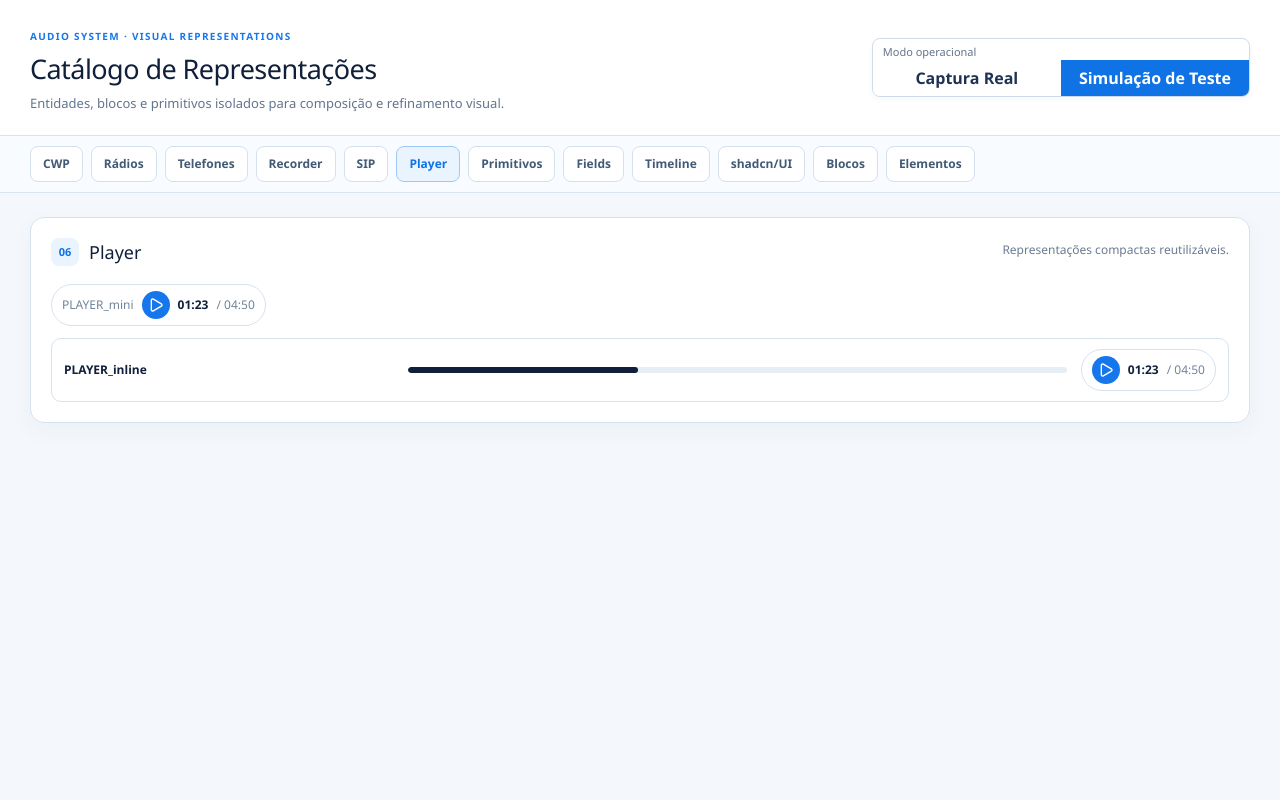
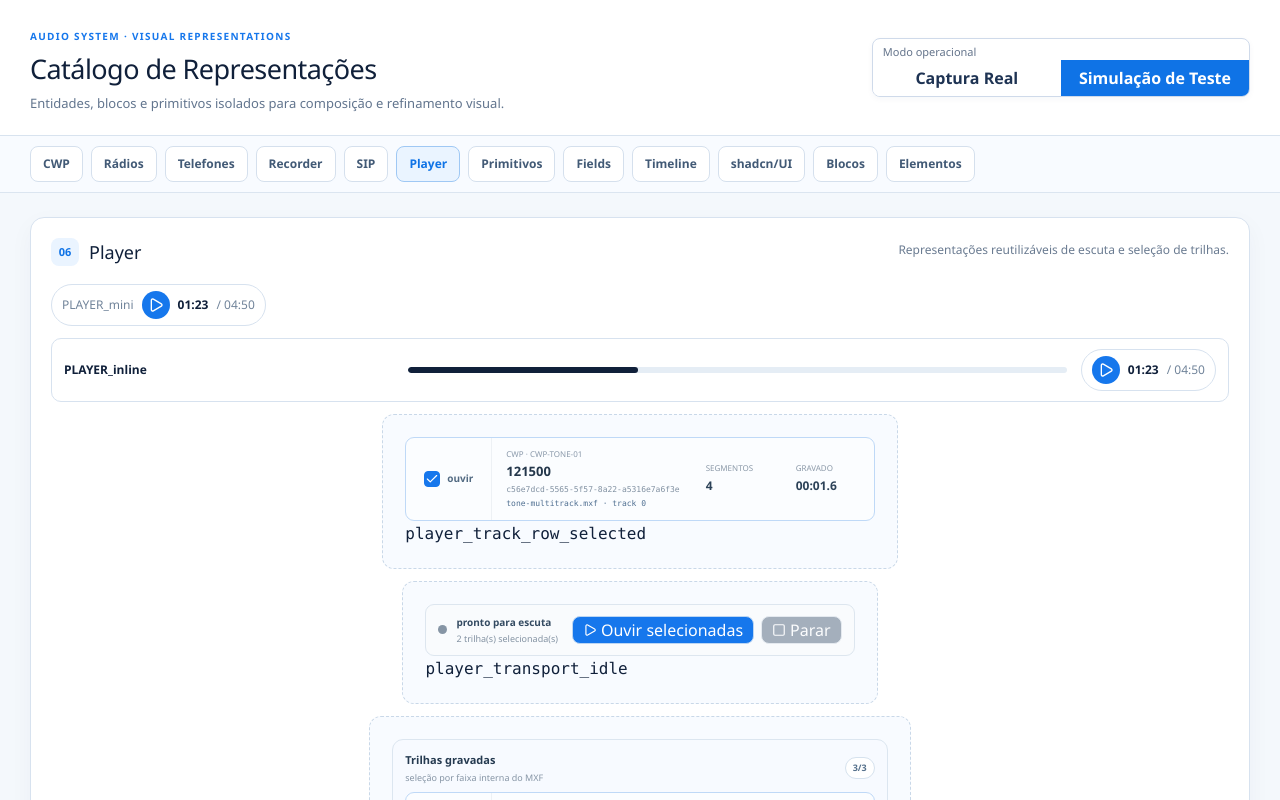
Before and after one commit to delmacy/audio-system, a React (Vite) app in the folder web/player-app/: page / in a window 1280 px wide. Both pictures are taken after a click on the button "Player". Shown: the top 800 px of the page. Built offline with nearby package versions, Linux system fonts and the light colour scheme.

Commit message:
feat(frontend): compose reusable player track selection

```diff
--- a/web/player-app/src/App.css
+++ b/web/player-app/src/App.css
@@ -1436,3 +1436,161 @@ button:focus-visible,input:focus-visible,select:focus-visible,[role=slider]:focu
   font-size:8px;
   font-family:ui-monospace,SFMono-Regular,Consolas,monospace;
 }
+
+
+/* Player composition primitives */
+.rep-player-track-row{
+  display:grid;
+  grid-template-columns:86px minmax(0,1fr) 90px 90px;
+  align-items:center;
+  min-height:78px;
+  border:1px solid #dfe7ef;
+  border-radius:9px;
+  background:#fff;
+  overflow:hidden;
+}
+.rep-player-track-row.selected{border-color:#bfd9f7;background:#fbfdff}
+.rep-player-track-row.muted{opacity:.62}
+.rep-player-track-check{
+  display:flex;
+  align-items:center;
+  justify-content:center;
+  gap:7px;
+  height:100%;
+  border-right:1px solid #edf1f5;
+  font-size:10px;
+  font-weight:700;
+  color:#526a82;
+}
+.rep-player-track-main{
+  min-width:0;
+  display:grid;
+  gap:2px;
+  padding:10px 14px;
+}
+.rep-player-track-main small{
+  color:#8a99aa;
+  font-size:8px;
+  text-transform:uppercase;
+}
+.rep-player-track-main strong{
+  color:#24374b;
+  font-size:13px;
+}
+.rep-player-track-main code{
+  overflow:hidden;
+  text-overflow:ellipsis;
+  white-space:nowrap;
+  color:#8090a1;
+  font-size:8px;
+}
+.rep-player-track-file{
+  color:#4f6f91;
+  font-family:ui-monospace,SFMono-Regular,Consolas,monospace;
+  font-size:8px;
+}
+.rep-player-track-stat{
+  display:grid;
+  gap:3px;
+  padding:0 12px;
+}
+.rep-player-track-stat span{
+  color:#8b99a8;
+  font-size:8px;
+  text-transform:uppercase;
+}
+.rep-player-track-stat strong{
+  color:#2c4258;
+  font-size:12px;
+}
+.rep-player-transport{
+  display:flex;
+  align-items:center;
+  justify-content:space-between;
+  gap:14px;
+  padding:10px 12px;
+  border:1px solid #dde6ef;
+  border-radius:9px;
+  background:#f9fbfd;
+}
+.rep-player-transport-status{
+  display:flex;
+  align-items:center;
+  gap:9px;
+}
+.rep-player-transport-status>span{
+  width:9px;
+  height:9px;
+  border-radius:50%;
+  background:#8695a5;
+}
+.rep-player-transport-status>span.playing{background:#1fa45d}
+.rep-player-transport-status>span.loading{
+  background:#7c5ce0;
+  animation:dataSourcePulse 1.2s ease-in-out infinite;
+}
+.rep-player-transport-status>div{
+  display:grid;
+  gap:2px;
+}
+.rep-player-transport-status strong{
+  color:#344b62;
+  font-size:10px;
+}
+.rep-player-transport-status small{
+  color:#8392a2;
+  font-size:9px;
+}
+.rep-player-transport-actions{
+  display:flex;
+  gap:7px;
+}
+.rep-player-track-selection{
+  display:grid;
+  gap:8px;
+  padding:12px;
+  border:1px solid #dce6f0;
+  border-radius:11px;
+  background:#f7faff;
+}
+.rep-player-track-selection>header{
+  display:flex;
+  align-items:center;
+  justify-content:space-between;
+  gap:12px;
+}
+.rep-player-track-selection>header>div{
+  display:grid;
+  gap:2px;
+}
+.rep-player-track-selection>header strong{
+  color:#253a50;
+  font-size:11px;
+}
+.rep-player-track-selection>header small{
+  color:#8695a5;
+  font-size:9px;
+}
+.rep-player-track-selection>header>span{
+  padding:3px 7px;
+  border:1px solid #d6e2ee;
+  border-radius:999px;
+  background:#fff;
+  color:#56718c;
+  font-size:9px;
+  font-weight:700;
+}
+.rep-player-track-selection-list{
+  display:grid;
+  gap:6px;
+}
+@media(max-width:850px){
+  .rep-player-track-row{
+    grid-template-columns:72px minmax(0,1fr);
+  }
+  .rep-player-track-stat{display:none}
+  .rep-player-transport{
+    align-items:flex-start;
+    flex-direction:column;
+  }
+}
--- a/web/player-app/src/features/components/ComponentCatalogView.tsx
+++ b/web/player-app/src/features/components/ComponentCatalogView.tsx
@@ -5,7 +5,7 @@ import { RadioFull, RadioSummary, RadioThumb, RadioThumbEdit } from '@/represent
 import { TelephoneFull, TelephoneSummary, TelephoneThumb, TelephoneThumbEdit } from '@/representations/telephone'
 import { RecorderFull, RecorderStatus, RecorderSummary, RecorderThumb, RecorderThumbEdit } from '@/representations/recorder'
 import { SipFull, SipStatus, SipSummary, SipThumb, SipThumbEdit } from '@/representations/sip'
-import { PlayerInline, PlayerMini } from '@/representations/player'
+import { PlayerInline, PlayerMini, PlayerTrackRow, PlayerTrackSelection, PlayerTransport } from '@/representations/player'
 import { ModeSwitch } from '@/features/simulator/elements/ModeSwitch'
 import { SummaryCard } from '@/features/simulator/elements/SummaryCard'
 import { PrimitiveCatalogSection } from '@/features/components/PrimitiveCatalogSection'
@@ -148,10 +148,62 @@ export function ComponentCatalogView({ mode, status, events }: {
       </section>}
 
       {catalogTab === 'player' && <section className="catalog-section">
-        <div className="catalog-section-title"><div><span>06</span><h2>Player</h2></div><p>Representações compactas reutilizáveis.</p></div>
+        <div className="catalog-section-title"><div><span>06</span><h2>Player</h2></div><p>Representações reutilizáveis de escuta e seleção de trilhas.</p></div>
         <div className="rep-showcase-stack">
           <PlayerMini label="PLAYER_mini" current="01:23" duration="04:50" />
           <PlayerInline label="PLAYER_inline" />
+
+          <article className="catalog-isolated" id="player_track_row_selected">
+            <PlayerTrackRow
+              label="121500"
+              group="CWP · CWP-TONE-01"
+              logicalTrackUUID="c56e7dcd-5565-5f57-8a22-a5316e7a6f3e"
+              mxfName="tone-multitrack.mxf"
+              trackIndex={0}
+              segmentCount={4}
+              duration="00:01.6"
+              selected
+            />
+            <code>player_track_row_selected</code>
+          </article>
+
+          <article className="catalog-isolated" id="player_transport_idle">
+            <PlayerTransport selectedCount={2} />
+            <code>player_transport_idle</code>
+          </article>
+
+          <article className="catalog-isolated" id="player_track_selection_panel">
+            <PlayerTrackSelection tracks={[
+              {
+                label: '121500',
+                group: 'CWP · CWP-TONE-01',
+                logicalTrackUUID: 'c56e7dcd-5565-5f57-8a22-a5316e7a6f3e',
+                mxfName: 'tone-multitrack.mxf',
+                trackIndex: 0,
+                segmentCount: 4,
+                duration: '00:01.6',
+              },
+              {
+                label: '118700',
+                group: 'CWP · CWP-TONE-02',
+                logicalTrackUUID: '0b2c1947-e74d-5329-b4a2-b1619dc7ddf7',
+                mxfName: 'tone-multitrack.mxf',
+                trackIndex: 1,
+                segmentCount: 3,
+                duration: '00:02.1',
+              },
+              {
+                label: '050',
+                group: 'TEL · TEL-TONE-01',
+                logicalTrackUUID: '50704123-cd89-5099-a060-87d80b64021f',
+                mxfName: 'tone-multitrack.mxf',
+                trackIndex: 2,
+                segmentCount: 2,
+                duration: '00:02.0',
+              },
+            ]} />
+            <code>player_track_selection_panel</code>
+          </article>
         </div>
       </section>}
 
--- /dev/null
+++ b/web/player-app/src/representations/player/PlayerTrackRow.tsx
@@ -0,0 +1,54 @@
+import { ThemedCheckbox } from '@/components/themed-ui'
+
+export type PlayerTrackRowProps = {
+  label: string
+  group: string
+  logicalTrackUUID: string
+  mxfName: string
+  trackIndex: number
+  segmentCount: number
+  duration: string
+  selected: boolean
+  onSelectedChange?: (selected: boolean) => void
+}
+
+export function PlayerTrackRow({
+  label,
+  group,
+  logicalTrackUUID,
+  mxfName,
+  trackIndex,
+  segmentCount,
+  duration,
+  selected,
+  onSelectedChange,
+}: PlayerTrackRowProps) {
+  return <article className={`rep-player-track-row ${selected ? 'selected' : 'muted'}`}>
+    <label className="rep-player-track-check">
+      <ThemedCheckbox
+        color={selected ? 'blue' : 'gray'}
+        checked={selected}
+        onCheckedChange={value => onSelectedChange?.(value === true)}
+        aria-label={`${selected ? 'Remover' : 'Adicionar'} ${label} da escuta`}
+      />
+      <span>ouvir</span>
+    </label>
+
+    <div className="rep-player-track-main">
+      <small>{group}</small>
+      <strong>{label}</strong>
+      <code title={logicalTrackUUID}>{logicalTrackUUID}</code>
+      <span className="rep-player-track-file">{mxfName} · track {trackIndex}</span>
+    </div>
+
+    <div className="rep-player-track-stat">
+      <span>segmentos</span>
+      <strong>{segmentCount}</strong>
+    </div>
+
+    <div className="rep-player-track-stat">
+      <span>gravado</span>
+      <strong>{duration}</strong>
+    </div>
+  </article>
+}
--- /dev/null
+++ b/web/player-app/src/representations/player/PlayerTrackSelection.tsx
@@ -0,0 +1,47 @@
+import { useMemo, useState } from 'react'
+import { PlayerTrackRow, type PlayerTrackRowProps } from './PlayerTrackRow'
+import { PlayerTransport } from './PlayerTransport'
+
+export type PlayerTrackSelectionProps = {
+  tracks: Omit<PlayerTrackRowProps, 'selected' | 'onSelectedChange'>[]
+}
+
+export function PlayerTrackSelection({ tracks }: PlayerTrackSelectionProps) {
+  const [selected, setSelected] = useState<string[]>(tracks.map(track => track.logicalTrackUUID))
+  const [playing, setPlaying] = useState(false)
+
+  const selectedCount = useMemo(
+    () => tracks.filter(track => selected.includes(track.logicalTrackUUID)).length,
+    [tracks, selected],
+  )
+
+  return <section className="rep-player-track-selection">
+    <header>
+      <div>
+        <strong>Trilhas gravadas</strong>
+        <small>seleção por faixa interna do MXF</small>
+      </div>
+      <span>{selectedCount}/{tracks.length}</span>
+    </header>
+
+    <div className="rep-player-track-selection-list">
+      {tracks.map(track => <PlayerTrackRow
+        key={track.logicalTrackUUID}
+        {...track}
+        selected={selected.includes(track.logicalTrackUUID)}
+        onSelectedChange={checked => setSelected(current =>
+          checked
+            ? Array.from(new Set([...current, track.logicalTrackUUID]))
+            : current.filter(id => id !== track.logicalTrackUUID),
+        )}
+      />)}
+    </div>
+
+    <PlayerTransport
+      playing={playing}
+      selectedCount={selectedCount}
+      onPlay={() => setPlaying(true)}
+      onStop={() => setPlaying(false)}
+    />
+  </section>
+}
--- /dev/null
+++ b/web/player-app/src/representations/player/PlayerTransport.tsx
@@ -0,0 +1,53 @@
+import { Pause, Play, Square } from 'lucide-react'
+import { ThemedButton } from '@/components/themed-ui'
+
+export type PlayerTransportProps = {
+  playing?: boolean
+  loading?: boolean
+  selectedCount?: number
+  onPlay?: () => void
+  onStop?: () => void
+}
+
+export function PlayerTransport({
+  playing = false,
+  loading = false,
+  selectedCount = 0,
+  onPlay,
+  onStop,
+}: PlayerTransportProps) {
+  return <div className="rep-player-transport">
+    <div className="rep-player-transport-status">
+      <span className={playing ? 'playing' : loading ? 'loading' : ''} />
+      <div>
+        <strong>{playing ? 'reproduzindo' : loading ? 'preparando áudio' : 'pronto para escuta'}</strong>
+        <small>{selectedCount} trilha(s) selecionada(s)</small>
+      </div>
+    </div>
+
+    <div className="rep-player-transport-actions">
+      <ThemedButton
+        id="button_blue_icon_play"
+        color="blue"
+        size="sm"
+        onClick={onPlay}
+        disabled={loading || selectedCount === 0}
+        aria-label={playing ? 'Reiniciar reprodução' : 'Reproduzir trilhas selecionadas'}
+      >
+        {playing ? <Pause size={15} /> : <Play size={15} />}
+        {loading ? 'Preparando...' : playing ? 'Reiniciar' : 'Ouvir selecionadas'}
+      </ThemedButton>
+      <ThemedButton
+        id="button_gray_icon_square"
+        color="gray"
+        size="sm"
+        onClick={onStop}
+        disabled={!playing}
+        aria-label="Parar reprodução"
+      >
+        <Square size={14} />
+        Parar
+      </ThemedButton>
+    </div>
+  </div>
+}
--- a/web/player-app/src/representations/player/index.ts
+++ b/web/player-app/src/representations/player/index.ts
@@ -1,2 +1,6 @@
 export { PlayerMini } from './PlayerMini'
 export { PlayerInline } from './PlayerInline'
+
+export { PlayerTrackRow, type PlayerTrackRowProps } from './PlayerTrackRow'
+export { PlayerTransport, type PlayerTransportProps } from './PlayerTransport'
+export { PlayerTrackSelection, type PlayerTrackSelectionProps } from './PlayerTrackSelection'
```
